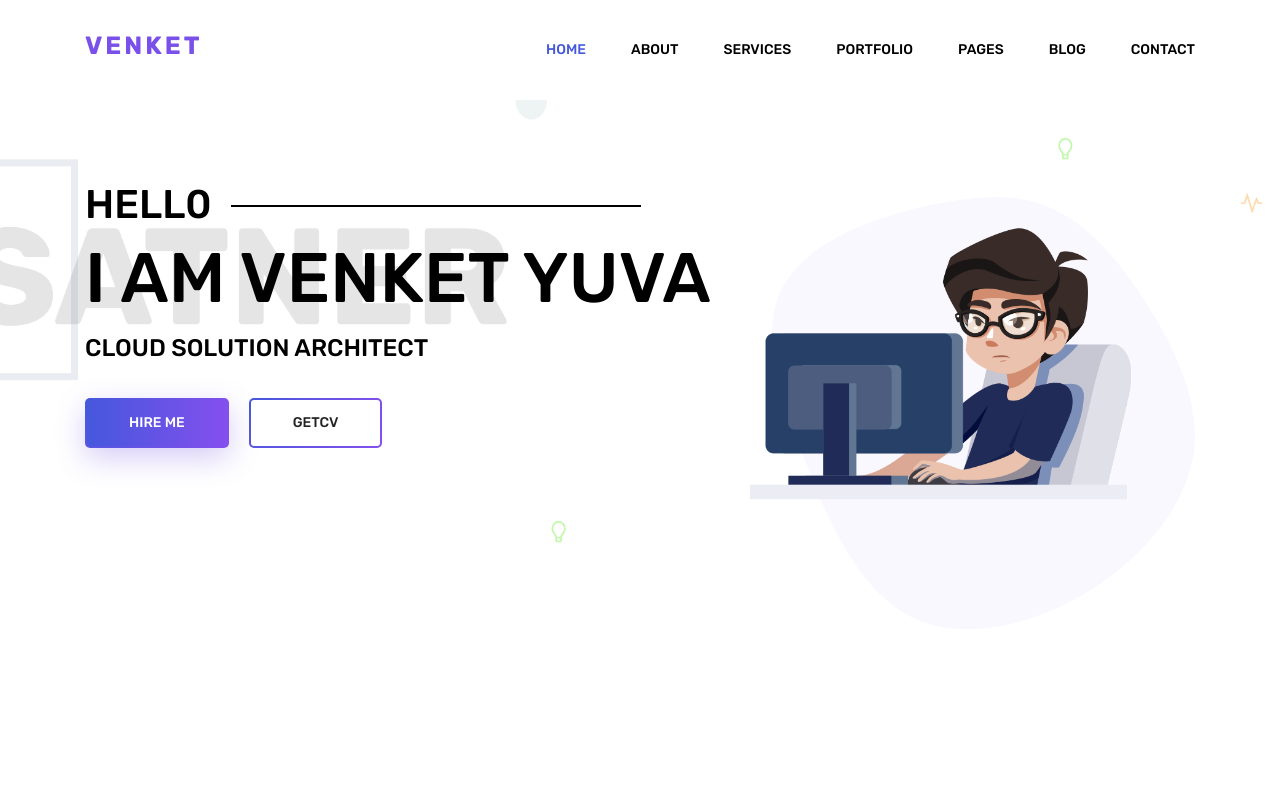
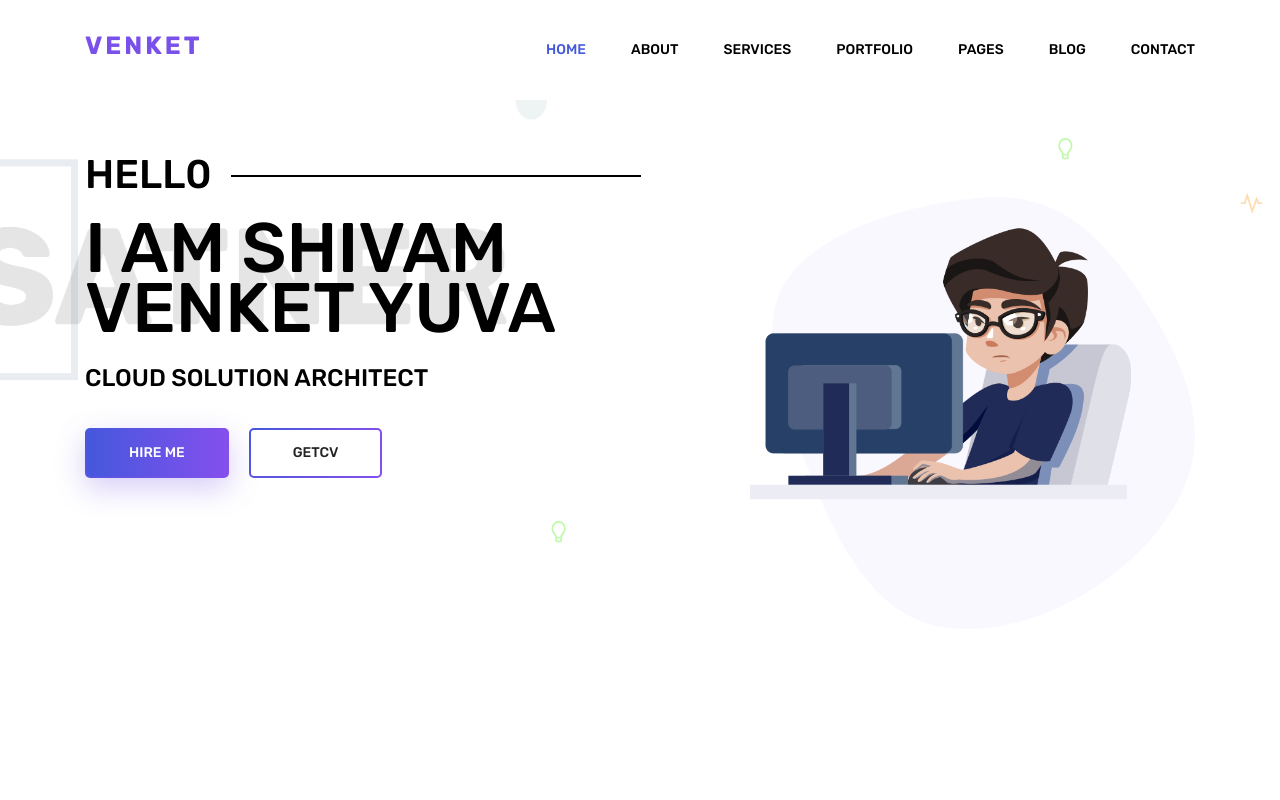
Before and after one commit to yvenkets/bio, a plain HTML site: page index.html in a window 1280 px wide. Shown: the top 800 px of the page. Drawn offline with Linux system fonts and the light colour scheme; some packages are replaced by stand-ins of ours.

Commit message:
Update index.html

```diff
--- a/index.html
+++ b/index.html
@@ -59,7 +59,7 @@
 					<div class="col-lg-7">
 						<div class="banner_content">
 							<h3 class="text-uppercase">Hell0</h3>
-							<h1 class="text-uppercase">I am Venket Yuva</h1>
+							<h1 class="text-uppercase">I am Shivam Venket Yuva</h1>
 							<h5 class="text-uppercase">Cloud Solution Architect</h5>
 							<div class="d-flex align-items-center">
 								<a class="primary_btn" href="#"><span>Hire Me</span></a>
```
